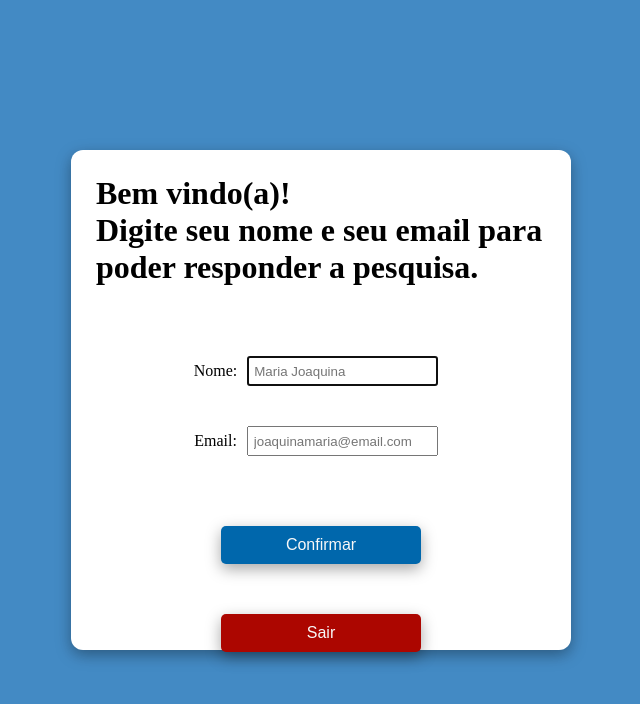
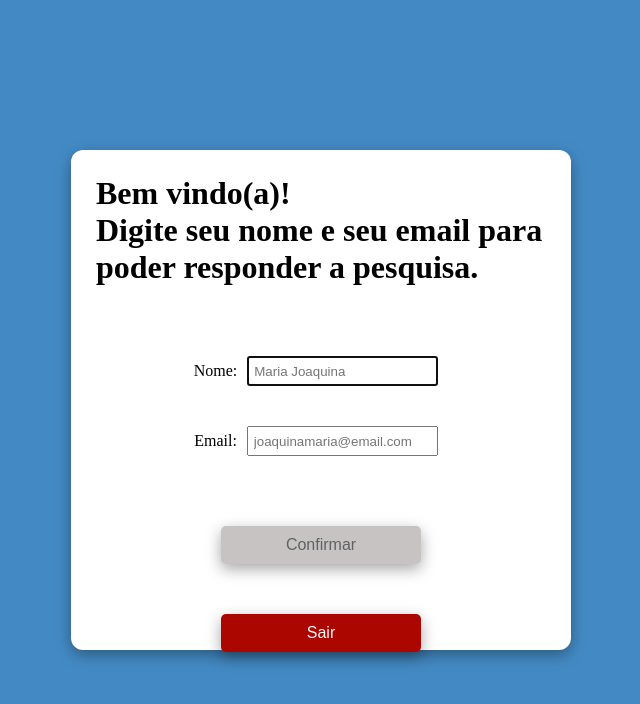
Before and after one commit to thiagoleite92/kpi-challenge, a React (Create React App) app: page /forms in a window 1280 px wide. Shown: the top 704 px of the page, without its empty margins (319-959 px from the left). Built offline with nearby package versions, Linux system fonts and the light colour scheme.

Commit message:
style: add style to modal continue button

```diff
--- a/src/components/modal/Modal.jsx
+++ b/src/components/modal/Modal.jsx
@@ -6,7 +6,7 @@ import MainContext from '../../context/MainContext'
 
 function Modal ({ setModal }) {
   const navigate = useNavigate()
-  const { userInfo, setUserInfo } = useContext(MainContext)
+  const { userInfo, setUserInfo, continueButton } = useContext(MainContext)
 
   const handleInputChange = ({ target }) => {
     const { name, value } = target
@@ -57,6 +57,7 @@ function Modal ({ setModal }) {
           </label>
           <button
             type='button'
+            disabled={continueButton}
             onClick={() => setModal(false)}
             className='modal-btn-continue'
           >
--- a/src/components/modal/modal.css
+++ b/src/components/modal/modal.css
@@ -48,6 +48,12 @@
   margin: 50px auto;
   background-color: #0067ac;
   box-shadow: rgba(0, 0, 0, 0.35) 0px 5px 15px;
+  cursor: pointer;
+}
+
+.modal-btn-continue:disabled {
+  background-color: #c8c3c3;
+  color:#5e6366
 }
 
 .modal-btn-exit {
@@ -61,4 +67,5 @@
   margin: auto;
   background-color: #ac0600;
   box-shadow: rgba(0, 0, 0, 0.35) 0px 5px 15px;
+  cursor: pointer;
 }
--- a/src/context/MainProvider.jsx
+++ b/src/context/MainProvider.jsx
@@ -7,12 +7,14 @@ function MainProvider ({ children }) {
     name: '',
     email: ''
   })
+  const [continueButton] = useState(true)
 
   console.log(userInfo)
 
   const context = {
     userInfo,
-    setUserInfo
+    setUserInfo,
+    continueButton
   }
 
   return (
```
